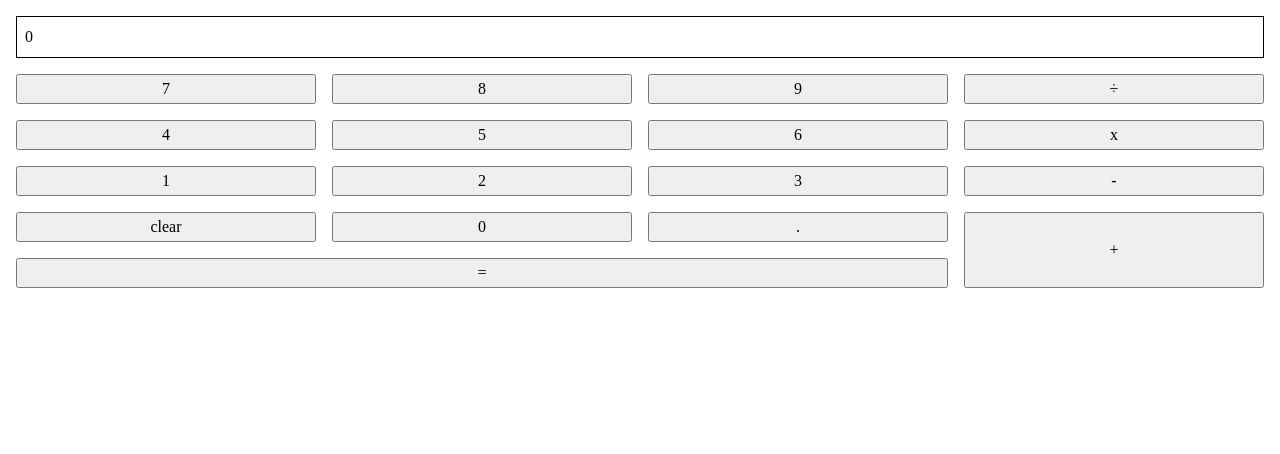
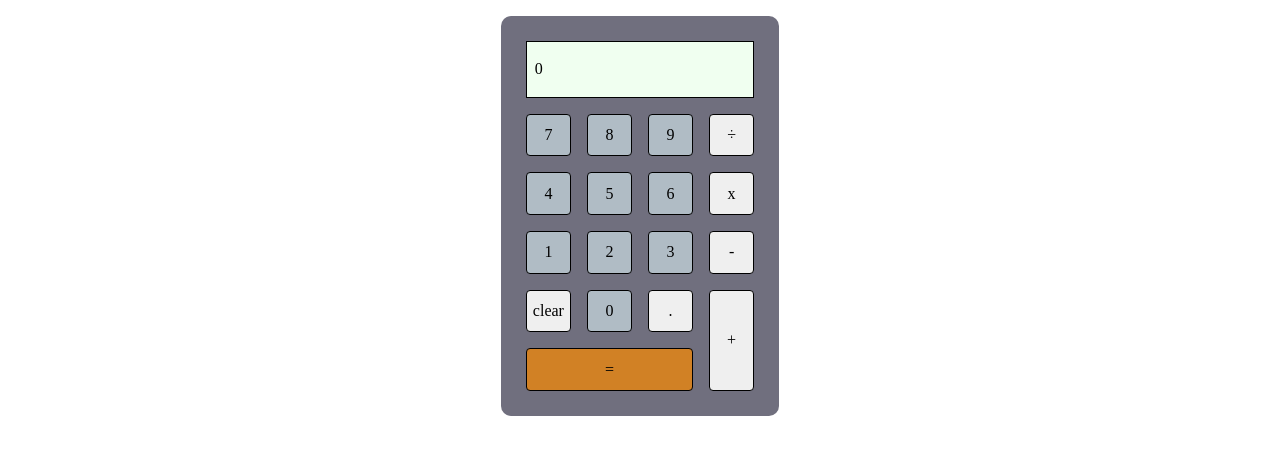
Before and after one commit to JonathanNoH/calculator, a plain HTML site: page index.html in a window 1280 px wide. Drawn offline with Linux system fonts and the light colour scheme.

Commit message:
add color and borders

```diff
--- a/style.css
+++ b/style.css
@@ -73,20 +73,34 @@ select {
   }
 }
 
+/* above is reset
+https://piccalil.li/blog/a-modern-css-reset/ */
+
 body {
     padding: 1rem;
+    display: flex;
+    justify-content: center;
+
 }
 
 .container {
     display: grid;
     grid-template-columns: repeat(4, 1fr);
     gap: 1em;
+    max-width: 500px;
+    max-height: 400px;
+    background-color: rgb(112, 111, 126);
+    padding: 25px;
+    border-radius: 10px;
 }
 
 .display {
     grid-column: 1 / span 4;
     border: 0.1em solid black;
     padding: 0.5em;
+    background-color: honeydew;
+    display: flex;
+    align-items: center;
 }
 
 .equals {
@@ -97,3 +111,16 @@ body {
     grid-row: 5 / span 2;
     grid-column: 4;
 }
+
+button {
+  border: 0.1em solid black;
+  border-radius: 4px;
+}
+
+.number {
+  background-color: rgb(176, 188, 197);
+}
+
+.equals {
+  background-color: rgb(209, 129, 37);
+}
```
